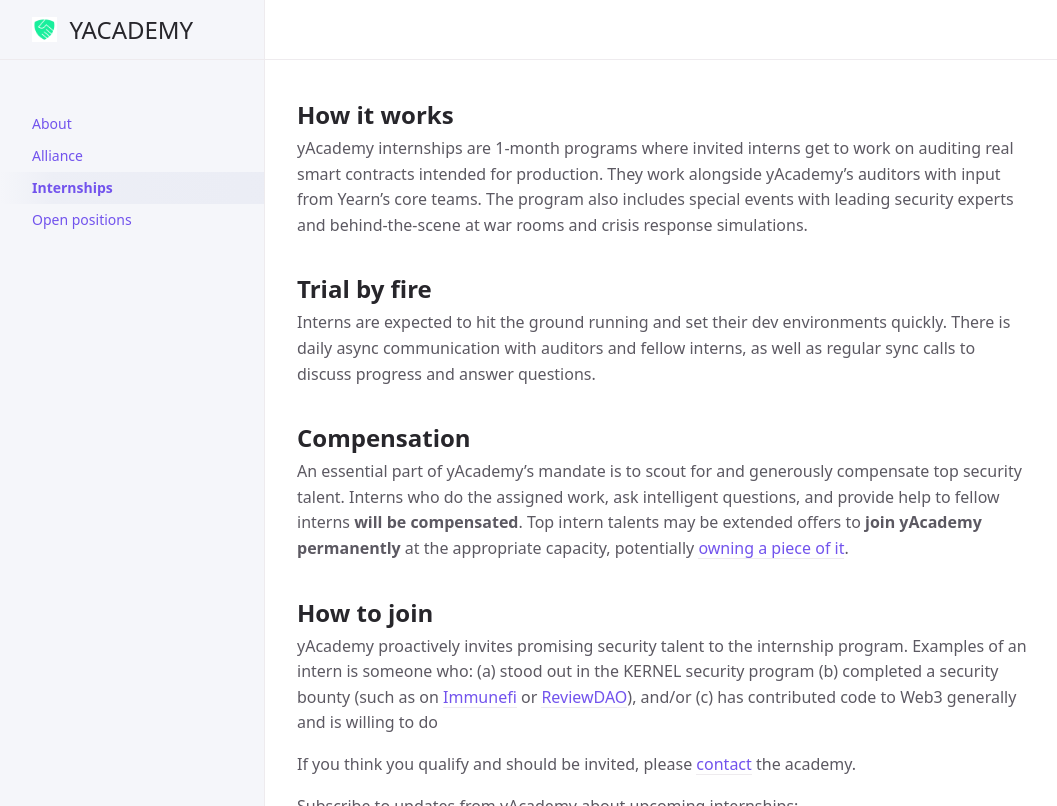
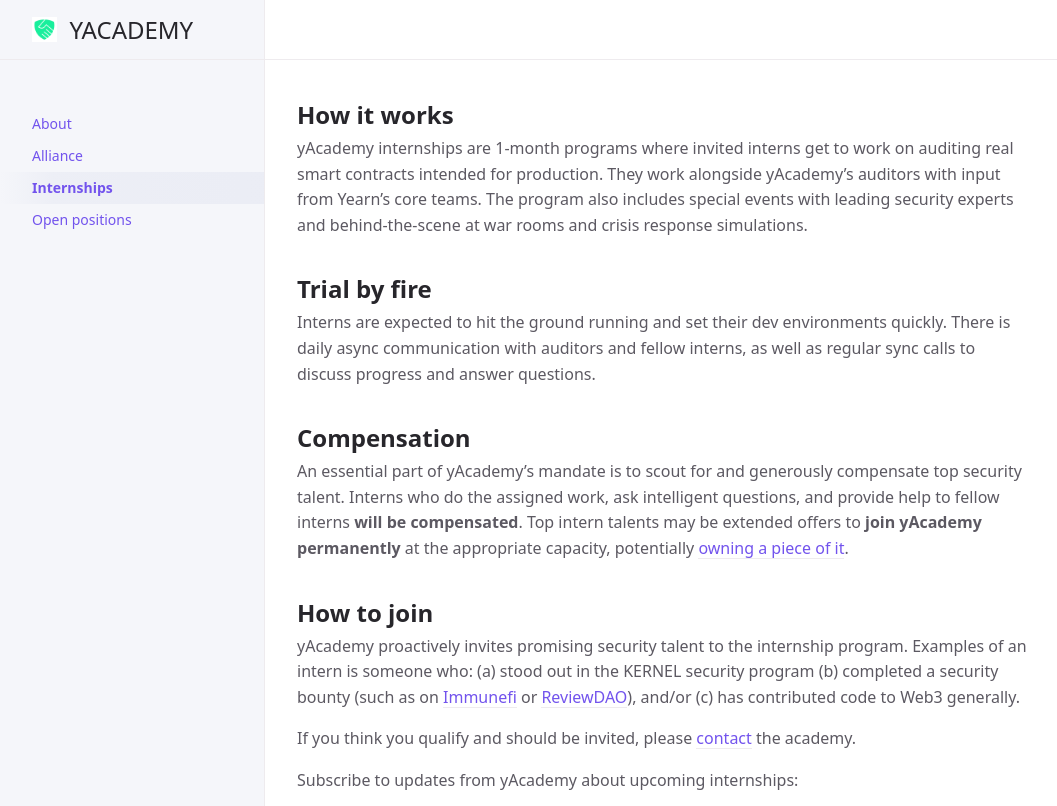
Before and after one commit to yacademy/yacademy.github.io, a Jekyll site: the page built from internships.md, in a window 1280 px wide and 1040 px high, cut to the strip 0-806 px from the top of the window. Shown: the whole strip, without its empty margins (107-1164 px from the left). Built offline with Jekyll 4.4.1, drawn with Linux system fonts in a browser that asks for light colours.

Commit message:
fix: typo

```diff
--- a/internships.md
+++ b/internships.md
@@ -21,7 +21,7 @@
 
 ## <strong>How to join</strong>
 
-yAcademy proactively invites promising security talent to the internship program. Examples of an intern is someone who: (a) stood out in the KERNEL security program (b) completed a security bounty (such as on [Immunefi](https://immunefi.com) or [ReviewDAO](https://reviews.dao)), and/or (c) has contributed code to Web3 generally and is willing to do
+yAcademy proactively invites promising security talent to the internship program. Examples of an intern is someone who: (a) stood out in the KERNEL security program (b) completed a security bounty (such as on [Immunefi](https://immunefi.com) or [ReviewDAO](https://reviews.dao)), and/or (c) has contributed code to Web3 generally.
 
 If you think you qualify and should be invited, please [contact](mailto:yacademy@pm.me) the academy.
 
```
